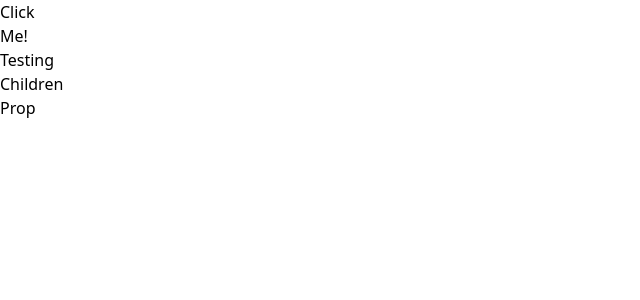
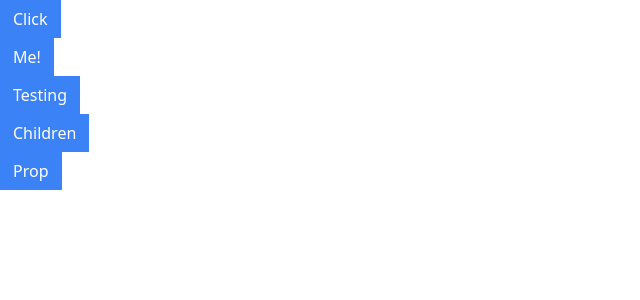
Before and after one commit to matheusFabri/RU-Components, a React (Create React App) app in the folder components/: page / in a window 1280 px wide. Shown: the top 300 px of the page, without its empty margins (0-640 px from the left). Built offline with nearby package versions, Linux system fonts and the light colour scheme.

Commit message:
classnames library installed

```diff
--- a/components/package.json
+++ b/components/package.json
@@ -6,6 +6,7 @@
     "@testing-library/jest-dom": "^5.16.5",
     "@testing-library/react": "^13.4.0",
     "@testing-library/user-event": "^13.5.0",
+    "classnames": "^2.3.2",
     "prop-types": "^15.8.1",
     "react": "^18.2.0",
     "react-dom": "^18.2.0",
--- a/components/src/Button.js
+++ b/components/src/Button.js
@@ -1,3 +1,5 @@
+import className from "classnames";
+
 function Button({
   children,
   primary,
@@ -8,7 +10,11 @@
   outline,
   rounded,
 }) {
-  return <button>{children}</button>;
+  return (
+    <button className="px-3 py-1.5 border border-blue-500 bg-blue-500 text-white">
+      {children}
+    </button>
+  );
 }
 
 Button.propTypes = {
```
Also changed, not shown: 1 other file (tests, documents, lock files or other folders).
